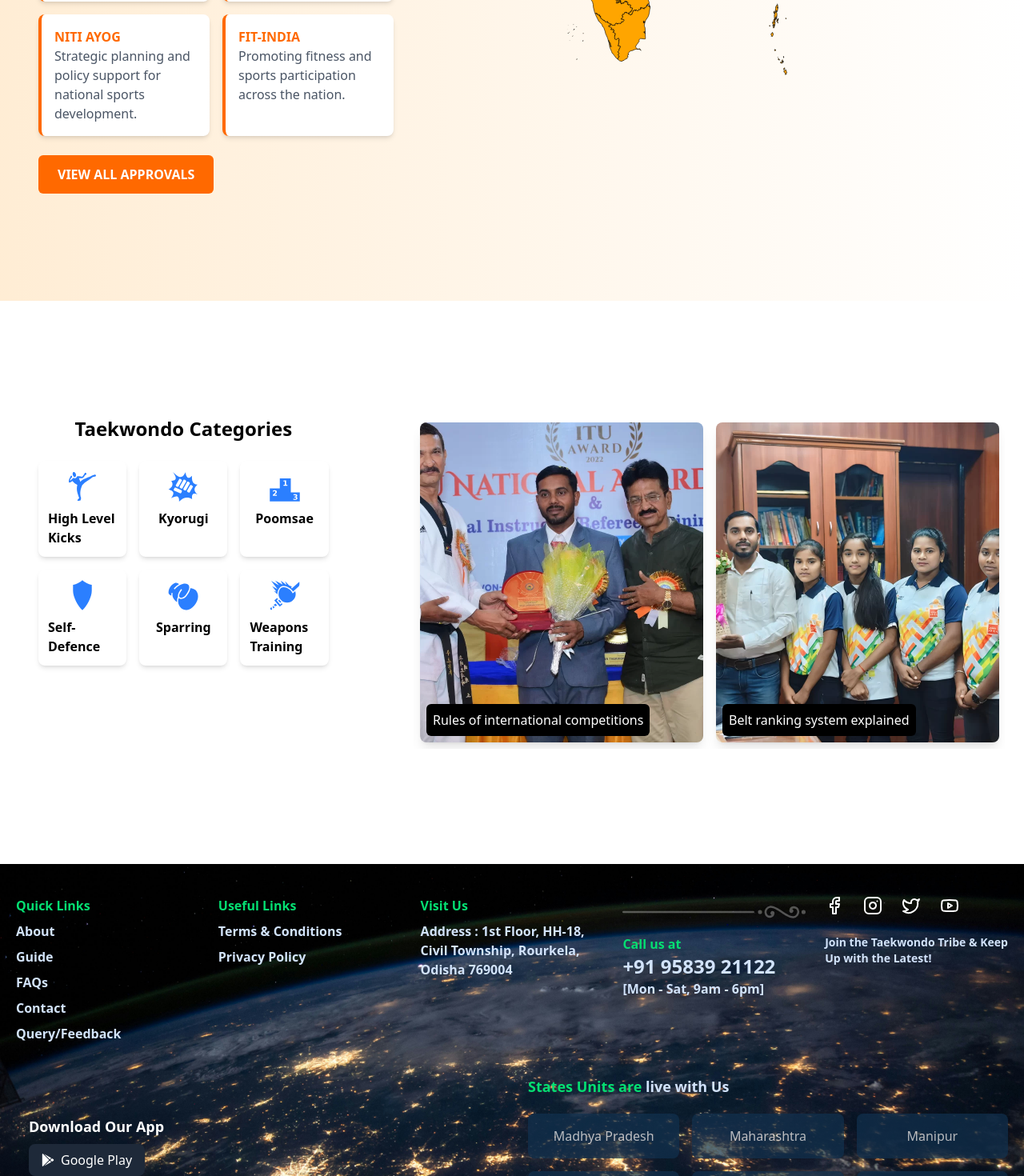
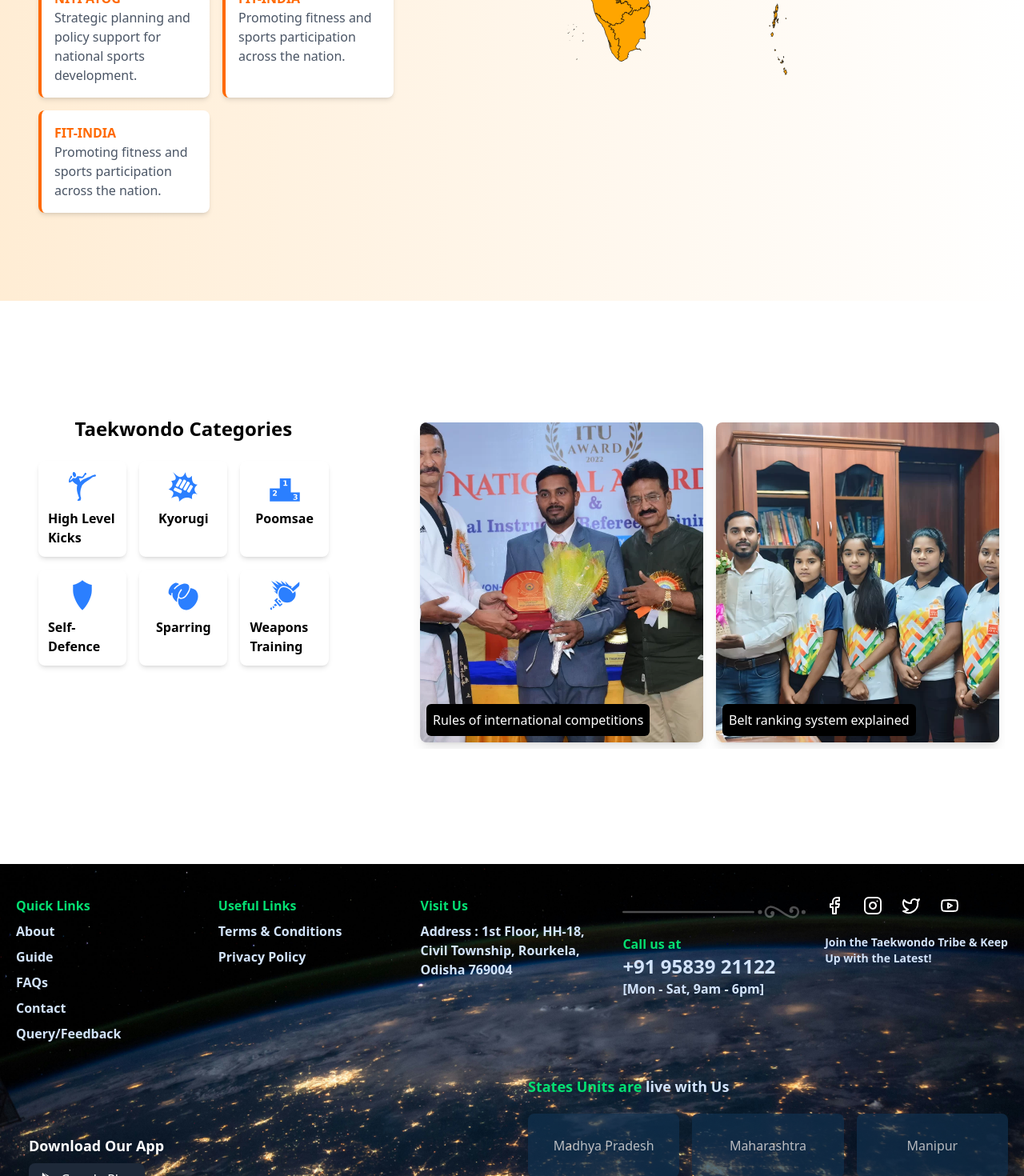
Before and after one commit to Debabratt/taekwondounion, a React (Vite) app: page / in a window 1280 px wide. Shown: the part 2860-4330 px from the top of the page at 80% size. Built offline with nearby package versions, Linux system fonts and the light colour scheme.

Commit message:
update all

```diff
--- a/src/App.jsx
+++ b/src/App.jsx
@@ -5,7 +5,7 @@ import TopNav from './Components/TopNav';
 import Home from './Components/Home';
 import Mainnav from './Components/Mainnav';
 import ApprovalsSection from './Components/ApprovalsSection';
-import Youtube from './Components/Youtube';
+
 import Footer from './Components/Footer';
 import BenefitsSection from './Components/BenefitsSection';
 import Category from './Components/Category';
@@ -16,6 +16,7 @@ import StateUnion from './Components/StateUnion';
 import News from './Components/News';
 import Gallery from './Components/Gallery';
 import UnionAbout from './Components/UnionABout';
+import Map from './Components/Map';
 
 const App = () => {
   return (
@@ -31,7 +32,7 @@ const App = () => {
             <Marque />
             <BenefitsSection />
             <ApprovalsSection />
-            <Youtube />
+            <Map />
             <Category />
           </>
         } />
--- a/src/Components/Footer.jsx
+++ b/src/Components/Footer.jsx
@@ -173,9 +173,9 @@ const Footer = () => {
     {visibleStates.map((state, index) => (
       <div
         key={index}
-                  className="bg-[#11314F] opacity-70 p-4 rounded-lg flex items-center justify-center text-white"
+        className="bg-[#11314F] opacity-70 p-4 rounded-lg flex items-center justify-center text-white h-20" // Added fixed height h-20
       >
-                  <p>{state}</p>
+        <p className="text-center">{state}</p> {/* Added text-center for better alignment */}
       </div>
     ))}
   </div>
--- a/src/Components/Youtube.jsx
+++ b/src/Components/Map.jsx
@@ -1,7 +1,7 @@
 import React, { useState } from "react";
 import IndiaMapSVG from "./IndiaMapSVG";
 
-const Youtube = () => {
+const Map = () => {
   const [selectedState, setSelectedState] = useState("Organizations");
 
   const handleStateClick = (stateName) => {
@@ -44,6 +44,11 @@ const Youtube = () => {
               desc: "Promoting fitness and sports participation across the nation.",
               border: "border-orange-500",
             },
+            {
+              name: "FIT-INDIA",
+              desc: "Promoting fitness and sports participation across the nation.",
+              border: "border-orange-500",
+            },
           ].map((item, index) => (
             <div
               key={index}
@@ -60,9 +65,9 @@ const Youtube = () => {
         </div>
 
         <div className="mt-6 flex justify-center md:justify-start">
-          <button className="bg-orange-500 hover:bg-orange-600 text-white px-6 py-3 rounded-md font-bold w-full sm:w-auto transition">
+          {/* <button className="bg-orange-500 hover:bg-orange-600 text-white px-6 py-3 rounded-md font-bold w-full sm:w-auto transition">
             VIEW ALL APPROVALS
-          </button>
+          </button> */}
         </div>
       </div>
 
@@ -79,4 +84,4 @@ const Youtube = () => {
   );
 };
 
-export default Youtube;
+export default Map;
```
Lines whose indentation alone changed are shown as unchanged.
